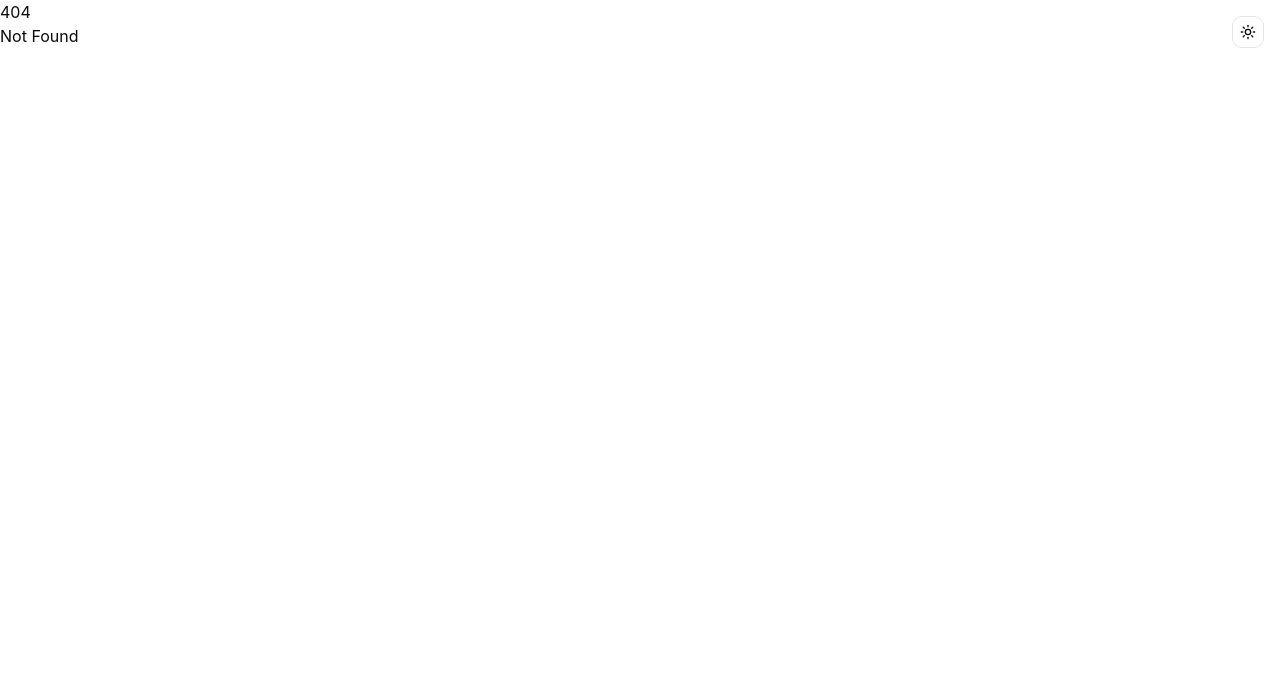
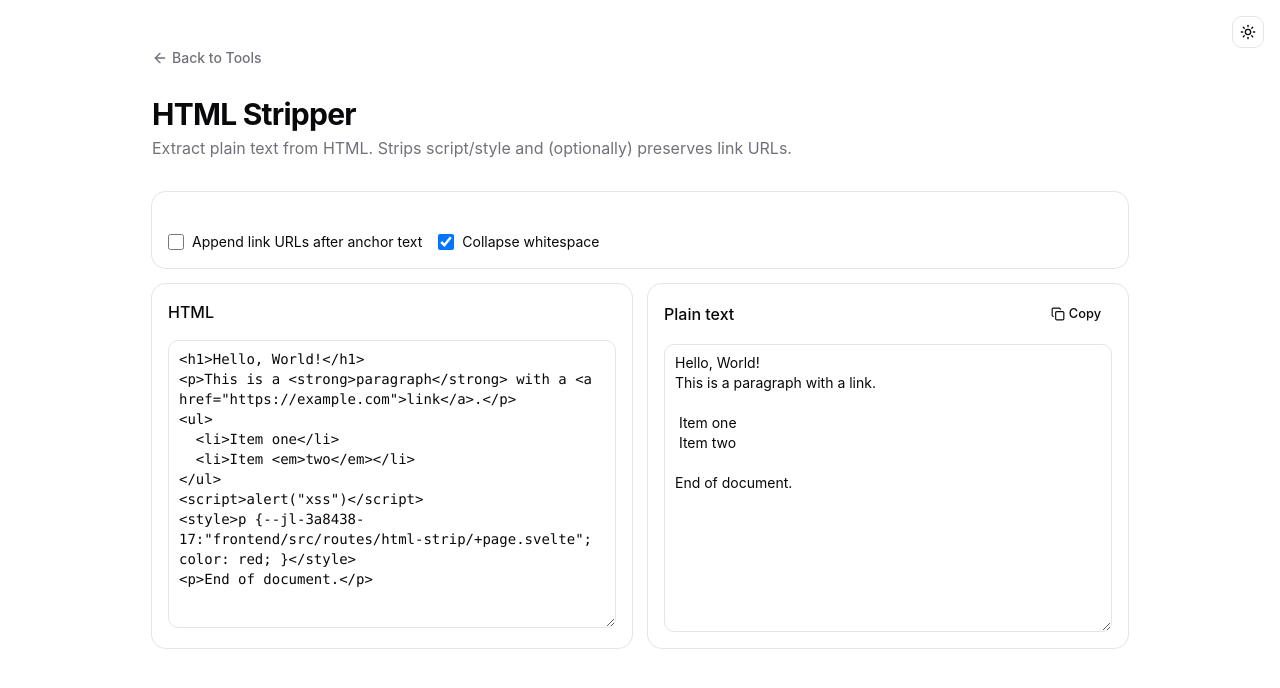
Before and after one commit to orykr/tool.ory.kr, a SvelteKit app in the folder frontend/: page /html-strip in a window 1280 px wide. Before the commit this address had no page. Shown: the top 688 px of the page. Built offline with nearby package versions, Linux system fonts and the light colour scheme.

Commit message:
feat(html-strip): add HTML to plain text extractor

```diff
--- a/frontend/src/routes/+page.svelte
+++ b/frontend/src/routes/+page.svelte
@@ -626,6 +626,11 @@
 			href: "/frontmatter",
 			title: "Markdown Frontmatter",
 			description: "Extract YAML, TOML, or JSON frontmatter from Markdown documents."
+		},
+		{
+			href: "/html-strip",
+			title: "HTML Stripper",
+			description: "Extract plain text from HTML; strips script/style."
 		}
 	];
 </script>
--- /dev/null
+++ b/frontend/src/routes/html-strip/+page.svelte
@@ -0,0 +1,106 @@
+<script lang="ts">
+	import * as Card from "$lib/components/ui/card/index.js";
+	import { Button } from "$lib/components/ui/button/index.js";
+	import { Textarea } from "$lib/components/ui/textarea/index.js";
+	import ArrowLeft from "@lucide/svelte/icons/arrow-left";
+	import Copy from "@lucide/svelte/icons/copy";
+	import Check from "@lucide/svelte/icons/check";
+
+	let input = $state(
+		`<h1>Hello, World!</h1>
+<p>This is a <strong>paragraph</strong> with a <a href="https://example.com">link</a>.</p>
+<ul>
+  <li>Item one</li>
+  <li>Item <em>two</em></li>
+</ul>
+<script>alert("xss")<\/script>
+<style>p { color: red; }</style>
+<p>End of document.</p>`
+	);
+
+	let preserveLinks = $state(false);
+	let collapseSpaces = $state(true);
+
+	let stripped = $derived.by(() => {
+		try {
+			if (typeof DOMParser === "undefined") return input;
+			const parser = new DOMParser();
+			const doc = parser.parseFromString(`<body>${input}</body>`, "text/html");
+			doc.querySelectorAll("script, style, noscript").forEach((n) => n.remove());
+
+			if (preserveLinks) {
+				doc.querySelectorAll("a[href]").forEach((a) => {
+					const href = a.getAttribute("href");
+					if (href) a.textContent = `${a.textContent ?? ""} (${href})`;
+				});
+			}
+
+			let text = doc.body?.textContent ?? "";
+			if (collapseSpaces) {
+				text = text.replace(/[ \t]+/g, " ").replace(/\n\s*\n\s*\n+/g, "\n\n").trim();
+			}
+			return text;
+		} catch (e) {
+			return `Error: ${(e as Error).message}`;
+		}
+	});
+
+	let copied = $state(false);
+	async function copy() {
+		await navigator.clipboard.writeText(stripped);
+		copied = true;
+		setTimeout(() => (copied = false), 1500);
+	}
+</script>
+
+<main class="container mx-auto max-w-5xl px-6 py-12">
+	<nav class="mb-6">
+		<a
+			href="/"
+			class="text-muted-foreground hover:text-foreground inline-flex items-center gap-1 text-sm font-medium transition-colors"
+		>
+			<ArrowLeft class="h-4 w-4" />
+			Back to Tools
+		</a>
+	</nav>
+
+	<header class="mb-8">
+		<h1 class="text-3xl font-bold tracking-tight">HTML Stripper</h1>
+		<p class="text-muted-foreground mt-1">
+			Extract plain text from HTML. Strips script/style and (optionally) preserves link URLs.
+		</p>
+	</header>
+
+	<Card.Root class="mb-4">
+		<Card.Content class="flex flex-wrap gap-4 pt-6 text-sm">
+			<label class="flex cursor-pointer items-center gap-2">
+				<input type="checkbox" bind:checked={preserveLinks} class="h-4 w-4 rounded border" />
+				Append link URLs after anchor text
+			</label>
+			<label class="flex cursor-pointer items-center gap-2">
+				<input type="checkbox" bind:checked={collapseSpaces} class="h-4 w-4 rounded border" />
+				Collapse whitespace
+			</label>
+		</Card.Content>
+	</Card.Root>
+
+	<div class="grid gap-4 md:grid-cols-2">
+		<Card.Root>
+			<Card.Header><Card.Title class="text-base">HTML</Card.Title></Card.Header>
+			<Card.Content>
+				<Textarea bind:value={input} class="min-h-72 font-mono text-sm" />
+			</Card.Content>
+		</Card.Root>
+		<Card.Root>
+			<Card.Header class="flex flex-row items-center justify-between">
+				<Card.Title class="text-base">Plain text</Card.Title>
+				<Button variant="ghost" size="sm" onclick={copy}>
+					{#if copied}<Check />Copied{:else}<Copy />Copy{/if}
+				</Button>
+			</Card.Header>
+			<Card.Content>
+				<Textarea value={stripped} readonly class="min-h-72 text-sm" />
+			</Card.Content>
+		</Card.Root>
+	</div>
+</main>
```
